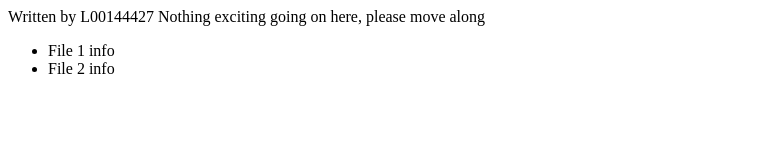
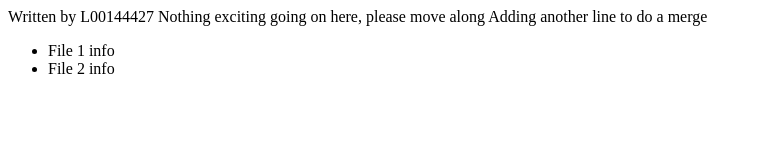
Before and after one commit to rlennon/LYIT_UNI, a plain HTML site: page index.html in a window 1280 px wide. Shown: the whole page, without its empty margins (0-761 px from the left). Drawn offline with Linux system fonts and the light colour scheme.

Commit message:
Added another line to get a merge to work

```diff
--- a/index.html
+++ b/index.html
@@ -3,6 +3,7 @@
 <body>
 Written by L00144427
 Nothing exciting going on here, please move along
+Adding another line to do a merge
 <ul>
 <li>File 1 info</li>
 <li>File 2 info</li>
```
